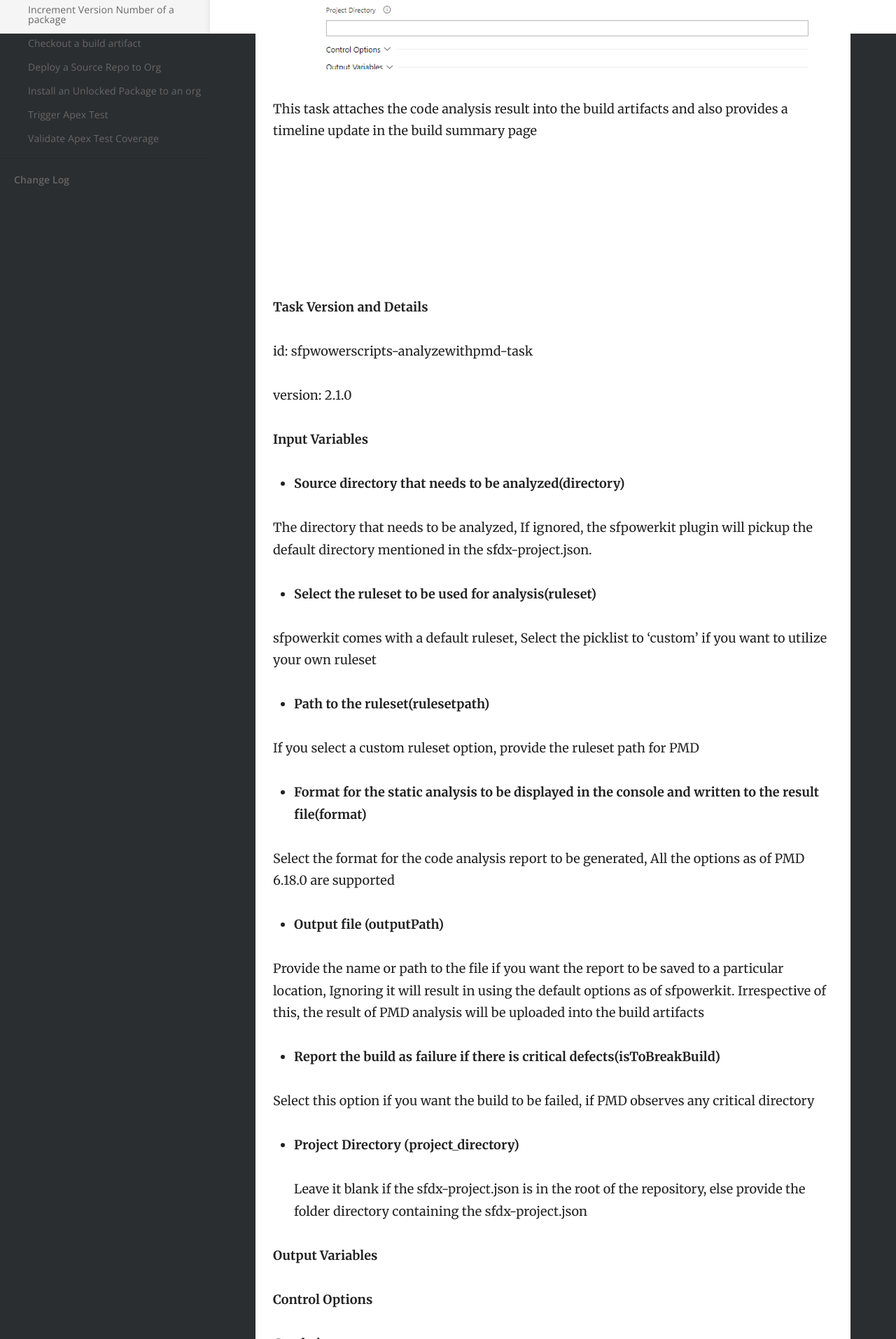
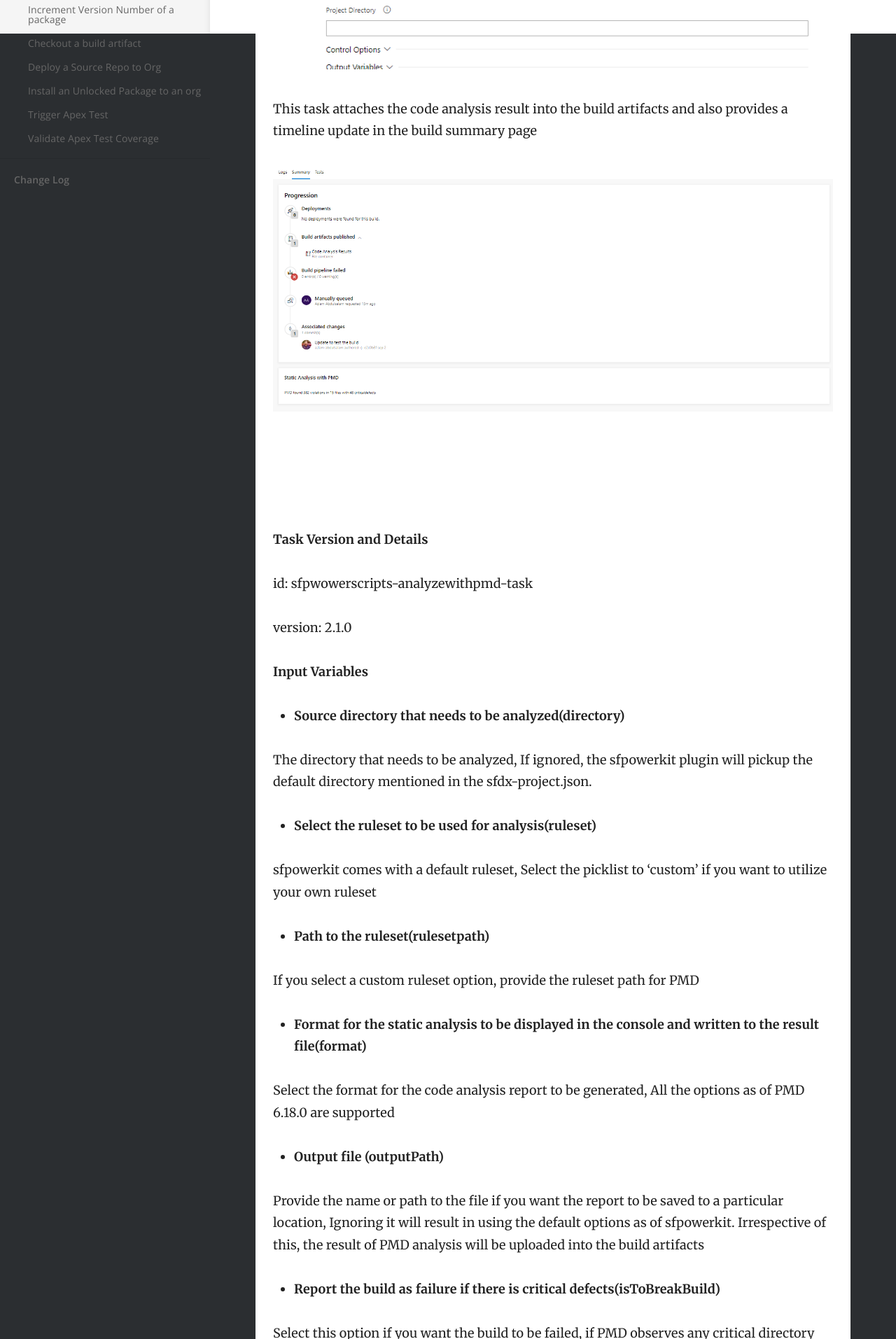
Before and after one commit to nbatterham/sfpowerscripts-doc, a Jekyll site: the page built from _docs/Tasks/Common-Utility-Tasks/Analyse apex code using PMD.md, in a window 1280 px wide. Shown: the part 852-2765 px from the top of the page at 70% size. Built offline with Jekyll 4.4.1, drawn with Linux system fonts in a browser that asks for light colours.

Commit message:
Updated '_docs/Tasks/Common-Utility-Tasks/Analyse apex code using PMD.md' via CloudCannon

```diff
--- a/_docs/Tasks/Common-Utility-Tasks/Analyse apex code using PMD.md
+++ b/_docs/Tasks/Common-Utility-Tasks/Analyse apex code using PMD.md
@@ -12,7 +12,7 @@ This task is used to run a static analyis of the apex classes in a project direc
 
 This task attaches the code analysis result into the build artifacts and also provides a timeline update in the build summary page
 
-&nbsp;
+![](/images/Build Analysis Summary.PNG){: width="1509" height="667"}
 
 &nbsp;
 
```
